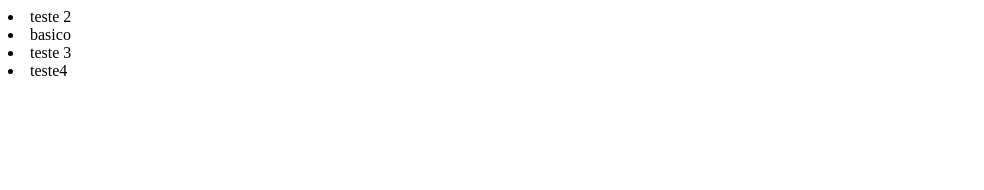
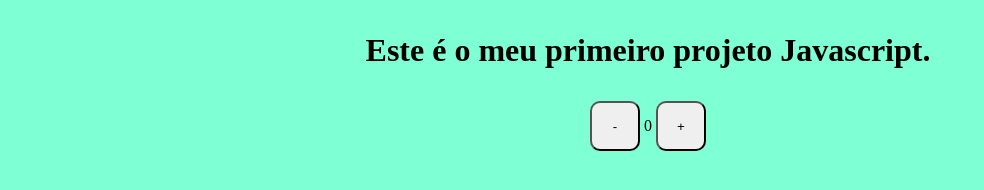
Before and after one commit to giovane88santos/Criando-um-contador, a plain HTML site: page index.html in a window 1280 px wide. Shown: the whole page, without its empty margins (0-984 px from the left). Drawn offline with Linux system fonts and the light colour scheme.

Commit message:
craindo-um-contador

```diff
--- /dev/null
+++ b/css/style.css
@@ -0,0 +1,12 @@
+body {
+    height: 100px;
+    width: 100%;
+    background-color: aquamarine;
+    text-align: center;
+}
+
+button {
+    height: 50px;
+    width: 50px;
+    border-radius: 10px;
+}
--- a/index.html
+++ b/index.html
@@ -4,14 +4,18 @@
     <meta charset="UTF-8">
     <meta http-equiv="X-UA-Compatible" content="IE=edge">
     <meta name="viewport" content="width=device-width, initial-scale=1.0">
-    <title>Document</title>
+    <link rel="stylesheet" href="css/style.css">
+    <script src="js/script.js"></script>
+
+    <title>Contador</title>
 </head>
 <body>
-    <li>teste 2</li>
-    <li>basico</li>
-    <li>teste 3</li>
-    <li>teste4</li>
-
+    <h1><p>Este é o meu primeiro projeto Javascript.</p></h1>
+    <div id="counter">
+        <button name="subtrair" onclick="decrement()">-</button>
+        <span id="currentNumber">0</span>
+        <button name="adicionar" onclick="increment()">+</button>
+    </div>
 
 </body>
 </html>
--- /dev/null
+++ b/js/script.js
@@ -0,0 +1,12 @@
+var currentNumberWrapper = document.getElementById("currentNumber")
+var currentNumber = 0;
+
+function increment() {
+    currentNumber = currentNumber + 1;
+    currentNumberWrapper.innerHTML = currentNumber;
+}
+
+function decrement () {
+    currentNumber = currentNumber - 1;
+    currentNumberWrapper.innerHTML = currentNumber;
+}
```
Also changed, not shown: script.js (deleted), style.css (deleted).
